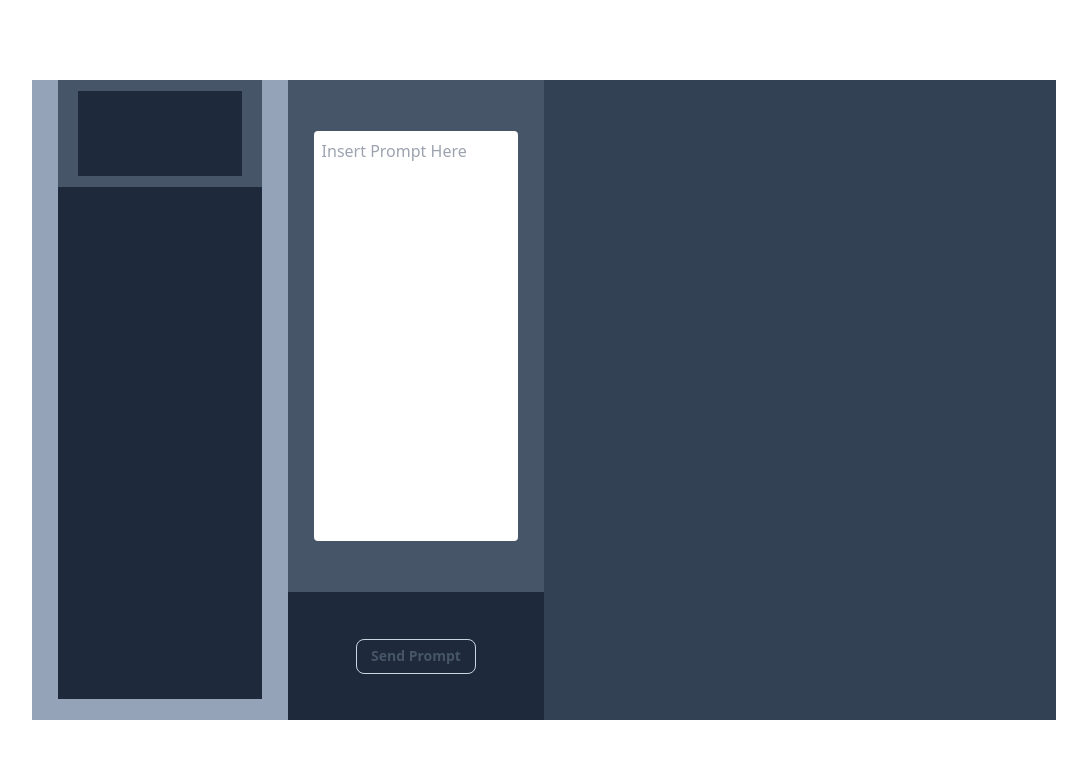
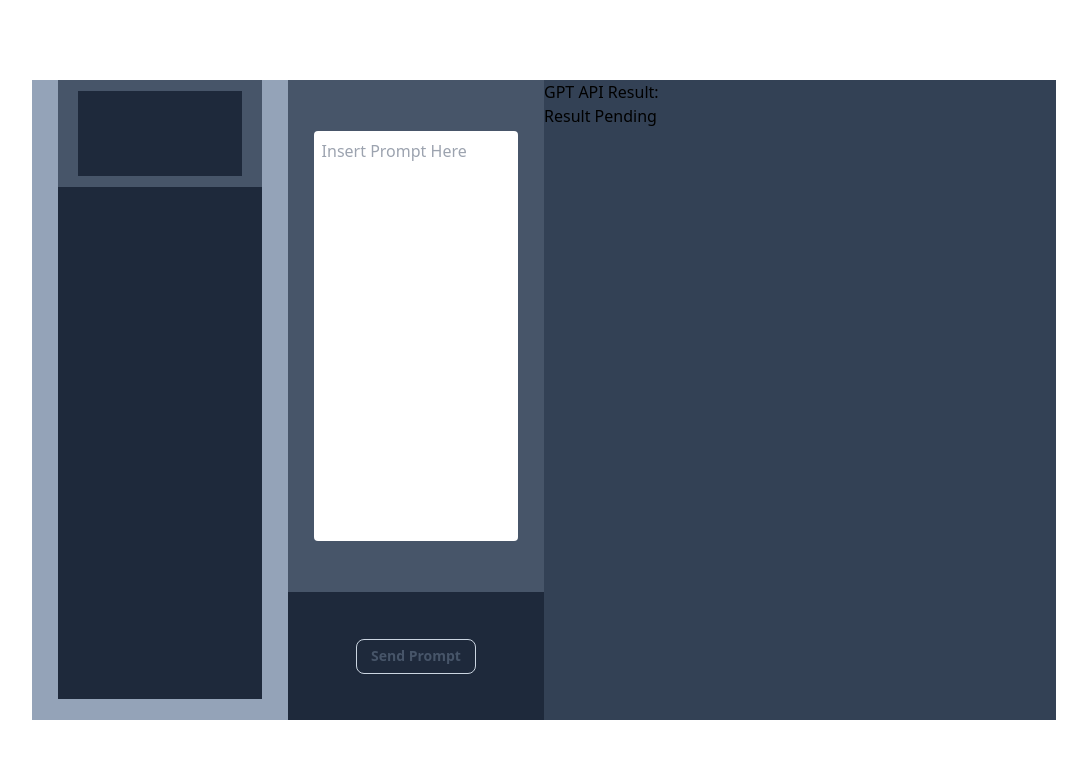
Before and after one commit to MadiganMcCaul/HonoursInterface, a Nuxt app: page / in a window 1280 px wide. Shown: the top 758 px of the page, without its empty margins (96-1183 px from the left). Built offline with nearby package versions, Linux system fonts and the light colour scheme; no server answers; a web font is replaced by a local one.

Commit message:
Using Change Talk Examples

```diff
--- a/components/PromptInput.vue
+++ b/components/PromptInput.vue
@@ -52,7 +52,8 @@ export default Vue.extend({
               {
                 role: "system",
                 content:
-                  "You are a expert on Motivational Interviewing, and will be using your expertise to train health professionals on this topic. You will be provided with scenarios that require behavioral change in clients alongside 4 options for the health professional to select, please choose the most suitable option that fits motivational interviewing. Motivational key concepts should include rolling with resistance, eliciting and strengthening an individual's own motivation to change and exploring their ambivalence and resistance to change.",
+                  // "You are a expert on Motivational Interviewing, and will be using your expertise to train health professionals on this topic. You will be provided with scenarios that require behavioral change in clients alongside 4 options for the health professional to select, please choose the most suitable option that fits motivational interviewing. Motivational key concepts should include rolling with resistance, eliciting and strengthening an individual's own motivation to change and exploring their ambivalence and resistance to change.",
+                  "You are an expert on motivational interviewing. The concept 'change talk' refers to the specific language and statements that individuals make when they express their desire, ability, reasons, or commitment to change their behavior. Change talk is a central concept in MI, a therapeutic approach often used to help people resolve ambivalence and find motivation to make positive changes in their lives. I am going to provide you with a labelled conversation between a fake client and interviewer, I want you to identify the phrases or sentences where the client is expressing signs of change talk, or if there are any signs at all. Please elaborate on why they are showing signs of change talk for each instance.",
               },
               {
                 role: "user",
@@ -60,7 +61,7 @@ export default Vue.extend({
               },
             ],
             temperature: 1,
-            max_tokens: 256,
+            max_tokens: 512,
             top_p: 1,
             frequency_penalty: 0,
             presence_penalty: 0,
@@ -68,6 +69,9 @@ export default Vue.extend({
         })
         .then((response) => {
           console.log(response);
+          this.$store.commit("prompt/add", {
+            promptResult: response,
+          });
         })
         .catch((err) => {
           console.log(err);
--- a/components/PromptResult.vue
+++ b/components/PromptResult.vue
@@ -3,6 +3,17 @@
     id="Prompt-Result-Container"
     class="flex w-2/4 bg-slate-700 overflow-y-auto"
   >
-    <div></div>
+    <div id="Prompt-Result-Text" class="">
+      <h1>GPT API Result:</h1>
+      <p v-if="$store.state.prompt.promptResults.length !== 0" > {{ $store.state.prompt.promptResults[0].promptResult.choices[0].message.content }}</p>
+      <p v-if="$store.state.prompt.promptResults.length === 0">Result Pending</p>
+    </div>
   </div>
 </template>
+
+<script lang="ts">
+import Vue from 'vue'
+export default Vue.extend({
+
+})
+</script></script>
--- /dev/null
+++ b/store/prompt.ts
@@ -0,0 +1,12 @@
+export const state = () => ({
+  promptResults: [],
+});
+
+export const mutations = {
+  add(state: any, promptResult: any) {
+    state.promptResults.push(promptResult);
+    console.log(state.promptResults);
+    console.log(state.promptResults[0]);
+    console.log(state.promptResults[0].promptResult.choices[0]);
+  },
+};
```
